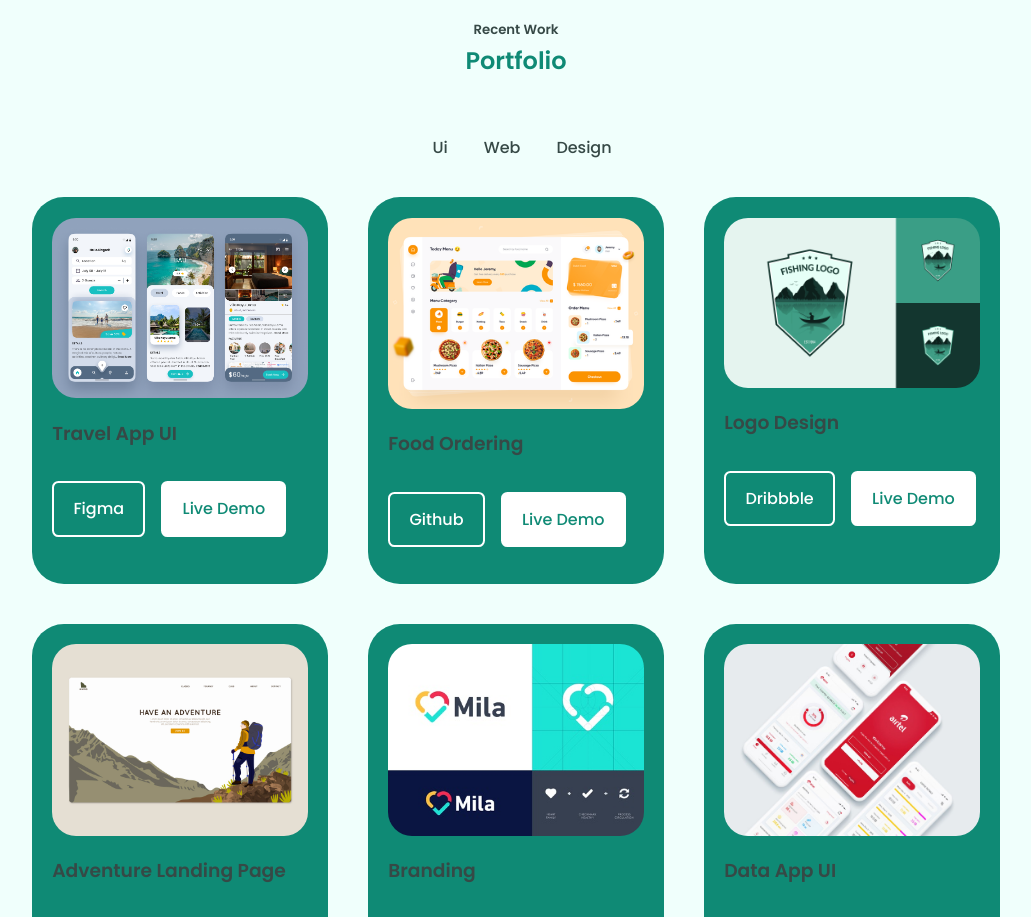
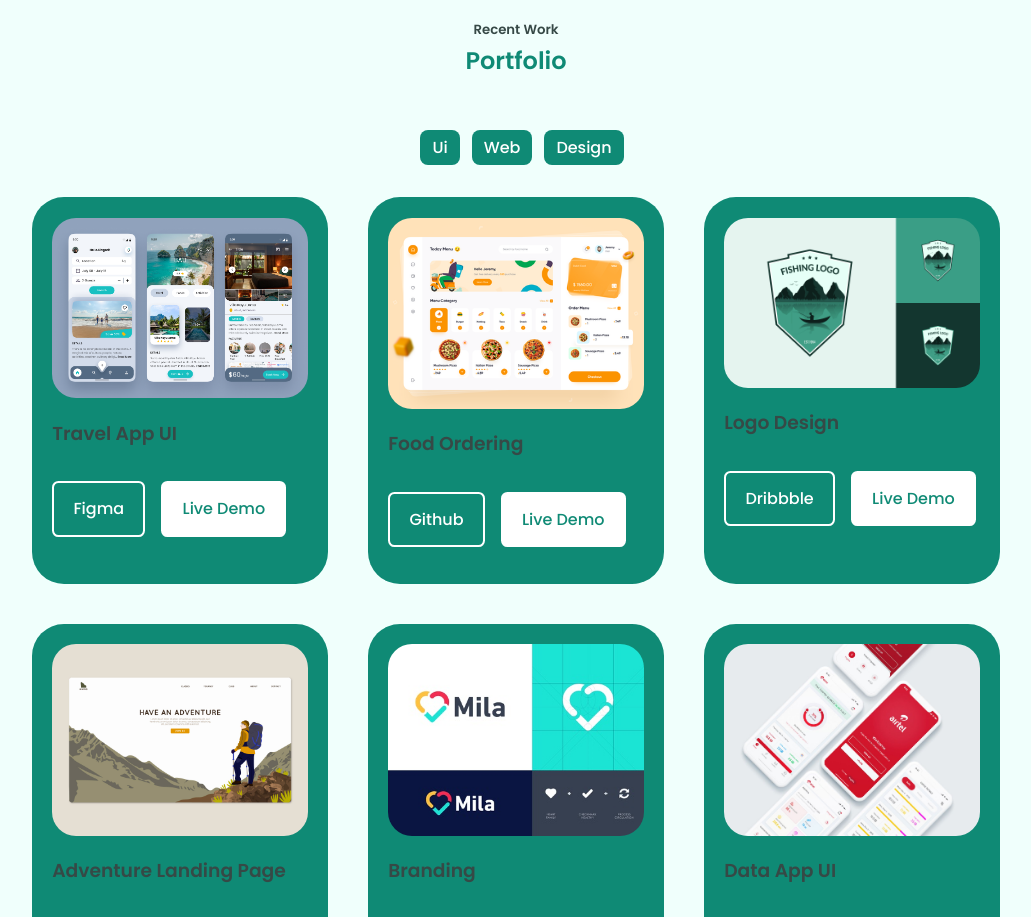
Before and after one commit to kingorianderson/Me, a React (Create React App) app: page / in a window 1280 px wide. Shown: the part 1960-2877 px from the top of the page, without its empty margins (124-1155 px from the left). Built offline with nearby package versions, Linux system fonts and the light colour scheme.

Commit message:
portifolio button

```diff
--- a/src/components/gallery/gallery.css
+++ b/src/components/gallery/gallery.css
@@ -25,8 +25,10 @@
   padding: 0.25rem 0.75rem;
   font-weight: var(--font-medium);
   border-radius: 0.5rem;
+  color: var(--container-color);
+  background-color: var(--first-color);
 }
-
+/*
 .work_item:hover {
   color: var(--container-color);
   background-color: var(--first-color);
@@ -35,7 +37,7 @@
 .work_item:active {
   color: var(--container-color);
   background-color: var(--first-color);
-}
+} */
 
 .portfolio_item {
   background: var(--first-color);
```
